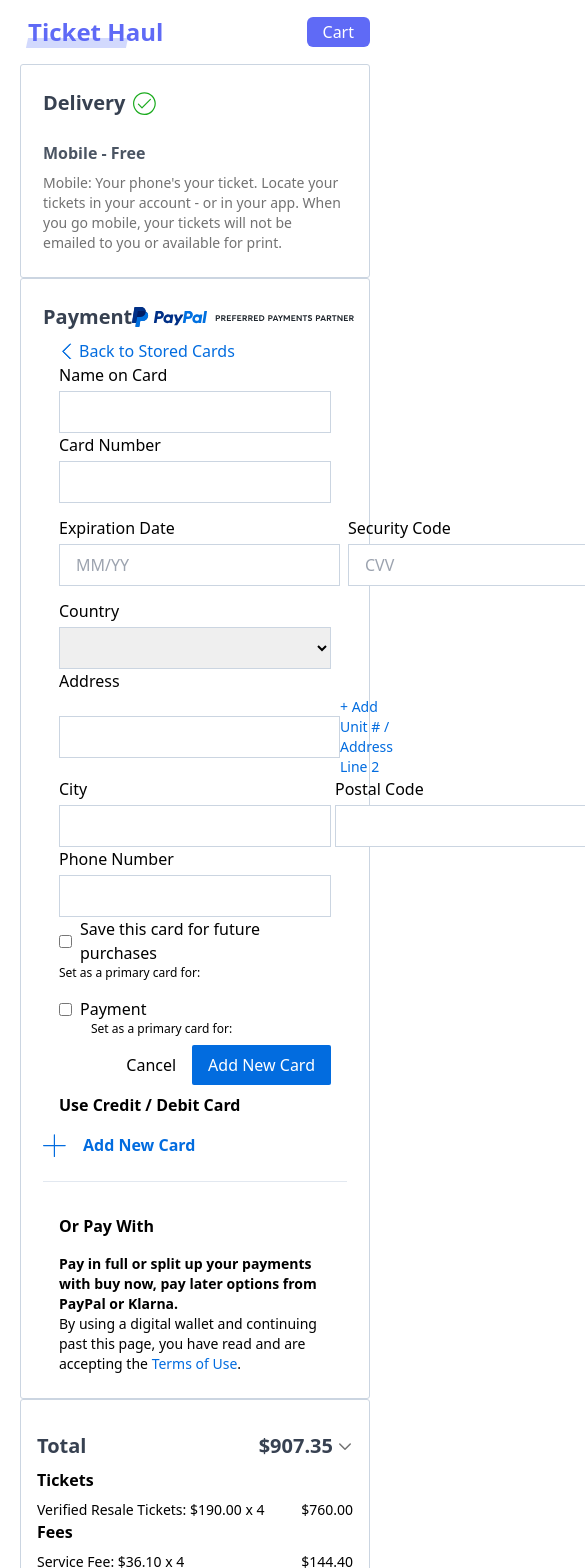
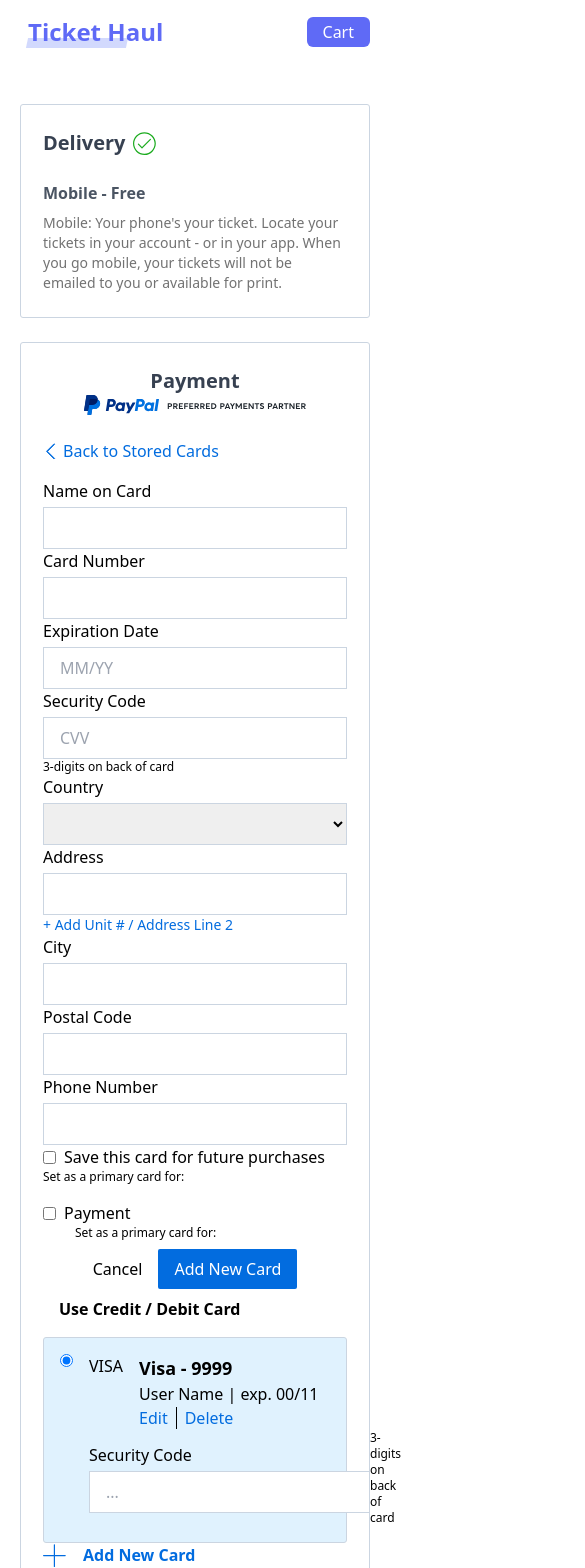
Before and after one commit to alain-kubwayo/ticket-haul, a React (Vite) app: page /checkout in a window 390 px wide. Shown: the top 1568 px of the page, 585 px wide, since content can reach past the window. Built offline with nearby package versions, Linux system fonts and the light colour scheme.

Commit message:
feat: add checkout mobile responsiveness and design card info component

```diff
--- /dev/null
+++ b/src/components/modules/checkout/CardInfo.jsx
@@ -0,0 +1,34 @@
+const CardInfo = () => {
+    return (
+        <div className="border border-slate-300 p-4 rounded-[3px] bg-sky-100">
+            <div className="flex items-start gap-x-4">
+                <input type="radio" checked />
+                <div>
+                    <div className="flex gap-x-4">
+                        <p>VISA</p>
+                        <div>
+                            <h3 className="font-semibold text-lg">Visa - 9999</h3>
+                            <p>User Name | exp. 00/11</p>
+                            <div>
+                                <a href="#" className="pr-2 border-r border-black text-[#026CDF]">Edit</a>
+                                <a href="#" className="pl-2 text-[#026CDF]">Delete</a>
+                            </div>
+                        </div>
+                    </div>
+                    <div className="flex items-center">
+                        <label className="flex flex-col gap-y-1">
+                            <span>Security Code</span>
+                            <div>
+                                <input type="text" className="py-2 pr-8 pl-4 border border-slate-300 outline-none" placeholder="..." />
+                            </div>
+                        </label>
+                        <p className="text-xs">3-digits on back of card</p>
+                    </div>
+                </div>
+            </div>
+
+        </div>
+    );
+}
+
+export default CardInfo;
--- a/src/components/modules/checkout/Invoice.jsx
+++ b/src/components/modules/checkout/Invoice.jsx
@@ -2,7 +2,7 @@ import { ArrowDown } from "../../common/ArrowUp";
 
 const Invoice = () => {
     return (
-        <div>
+        <div className="mt-6 lg:mt-0">
             <div className="border border-slate-300 bg-white py-6 rounded-[3px]">
                 <div className="py-2 rounded-[3px] p-2 px-4 flex flex-col gap-y-2">
                     <div className="text-gray-700 text-xl font-semibold flex justify-between items-center">
@@ -39,7 +39,7 @@ const Invoice = () => {
                         <p>*All Sales Final - No Refunds or Exchanges</p>
                         <div className="flex items-center gap-x-1">
                             <input type="checkbox" />
-                            <label>I have read and agree to the current <span>Terms of Use</span>.</label>
+                            <label>I have read and agree to the current <span className="text-[#026CDF]">Terms of Use</span>.</label>
                         </div>
                         <button className="px-3.5 py-2 bg-[#148016] text-base text-white rounded-sm">Place Order</button>
                         <p className="text-[10px] font-semibold">*Exceptions may apply, see our Terms of Use.</p>
--- a/src/components/modules/checkout/Payment.jsx
+++ b/src/components/modules/checkout/Payment.jsx
@@ -1,18 +1,19 @@
 import Add from '../../common/Add';
 import ArrowLeft from '../../common/ArrowLeft';
 import PayPal from '../../common/PayPal';
+import CardInfo from './CardInfo';
 import PaymentForm from './PaymentForm';
 
 const Payment = () => {
     return (
         <div className="border border-slate-300 bg-white p-4 rounded-[3px]">
             <div className="py-2 rounded-[3px] p-2 px-[6px] flex flex-col gap-y-2">
-                <div className="text-gray-700 text-lg font-semibold flex justify-between items-center">
+                <div className="text-gray-700 text-lg font-semibold flex flex-col md:flex-row md:justify-between items-center mb-4 md:mb-0">
                     <p className="text-xl">Payment</p>
                     <PayPal />
                 </div>
-                <div className="px-4">
-                    <a href="#" className="flex items-center">
+                <div className="lg:px-4">
+                    <a href="#" className="flex items-center mb-4 md:mb-0">
                         <ArrowLeft />
                         <p className="text-[#026CDF] ml-1">Back to Stored Cards</p>
                     </a>
@@ -20,6 +21,7 @@ const Payment = () => {
                 </div>
                 <div>
                     <h2 className="text-base font-semibold pt-0 pb-4 px-4">Use Credit / Debit Card</h2>
+                    <CardInfo />
                     <div className="flex items-center pb-6 border-b border-slate-200">
                         <Add />
                         <div className="text-base text-[#026CDF] font-semibold ml-4 cursor-pointer">Add New Card</div>
--- a/src/components/modules/checkout/PaymentForm.jsx
+++ b/src/components/modules/checkout/PaymentForm.jsx
@@ -9,7 +9,7 @@ const PaymentForm = () => {
                 <span>Card Number</span>
                 <input type="text" className="py-2 pr-8 pl-4 border border-slate-300 outline-none" />
             </label>
-            <div className="flex items-center gap-x-2">
+            <div className="flex flex-col lg:flex-row lg:items-center lg:gap-x-2">
                 <label className="flex flex-col gap-y-1">
                     <span>Expiration Date</span>
                     <input type="text" placeholder="MM/YY" className="py-2 pr-8 pl-4 border border-slate-300 outline-none" />
@@ -35,7 +35,7 @@ const PaymentForm = () => {
             <div>
                 <label className="flex flex-col gap-y-1">
                     <span>Address</span>
-                    <div className="flex items-center">
+                    <div className="flex flex-col lg:flex-row lg:items-center">
                         <input type="text" className="py-2 pr-8 pl-4 border border-slate-300 outline-none" />
                         <div className="text-sm text-[#026CDF] cursor-pointer">+ Add Unit # / Address Line 2</div>
                         {/* <label className="flex flex-col gap-y-1">
@@ -44,7 +44,7 @@ const PaymentForm = () => {
                         </label> */}
                     </div>
                 </label>
-                <div className="flex items-center justify-between gap-x-1">
+                <div className="flex flex-col lg:flex-row lg:items-center lg:justify-between lg:gap-x-1">
                     <label className="flex flex-col gap-y-1 w-full">
                         <span>City</span>
                         <input type="text" className="py-2 pr-8 pl-4 border border-slate-300 outline-none" />
@@ -69,7 +69,7 @@ const PaymentForm = () => {
                 <span>Payment</span>
             </label>
             <p className="text-xs pl-8 mb-2">Set as a primary card for:</p>
-            <div className="flex justify-end gap-x-4">
+            <div className="flex justify-center lg:justify-end gap-x-4">
                 <button>Cancel</button>
                 <button className="hover:bg-[#026CDF]/50 bg-[#026CDF] py-2 px-4 text-white rounded-sm text-base">Add New Card</button>
             </div>
--- a/src/pages/Checkout.jsx
+++ b/src/pages/Checkout.jsx
@@ -5,11 +5,15 @@ import Payment from "../components/modules/checkout/Payment";
 
 const Checkout = () => {
     return (
-        <div>
+        <div className="py-10">
             <PageWrapper>
-                <Delivery />
-                <Payment />
-                <Invoice />
+                <div className="grid grid-cols-1 lg:grid-cols-3 lg:gap-x-10 lg:gap-y-6">
+                    <div className="lg:col-span-2 space-y-6">
+                        <Delivery />
+                        <Payment />
+                    </div>
+                    <Invoice />
+                </div>
             </PageWrapper>
         </div>
     );
```
